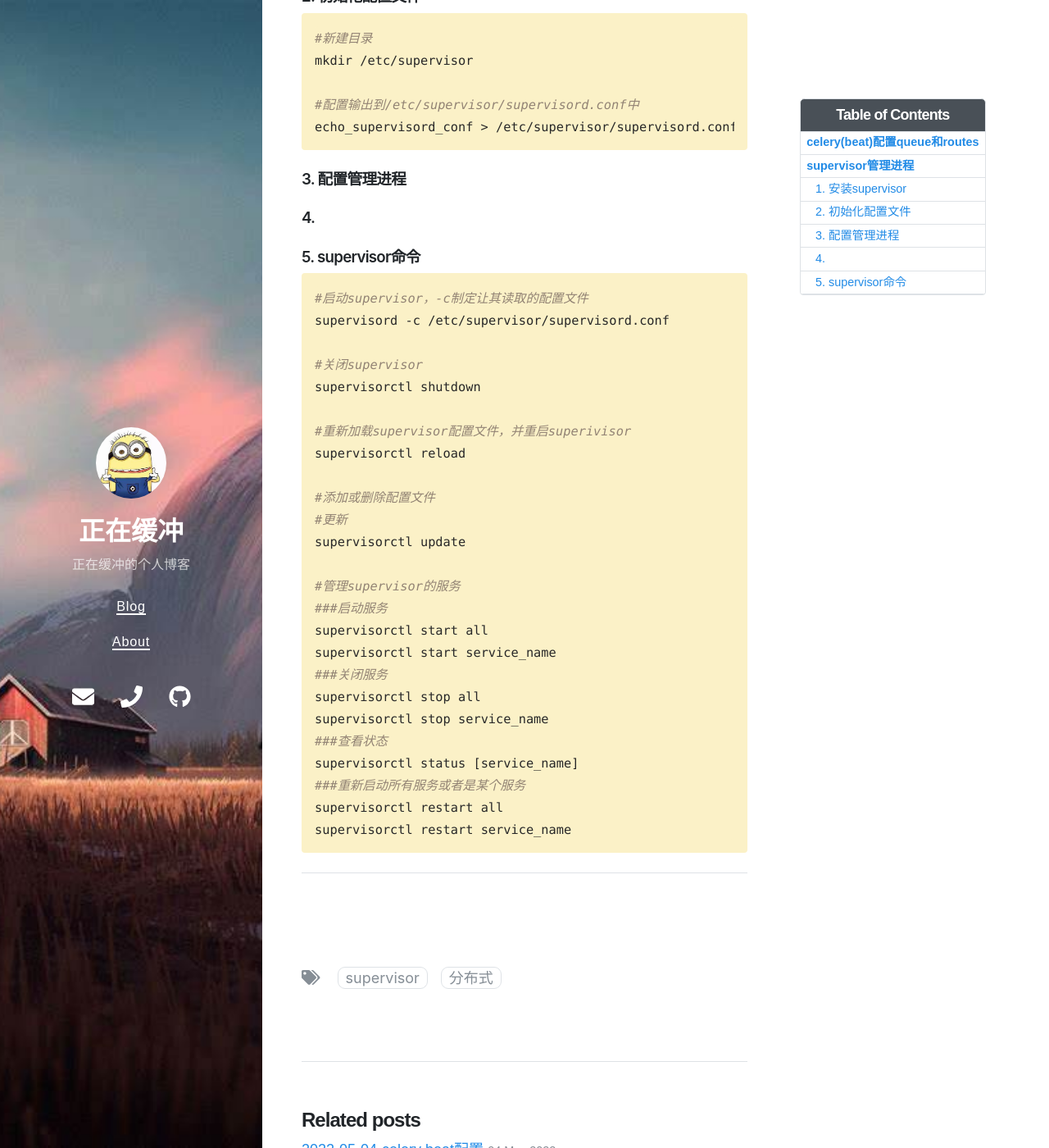
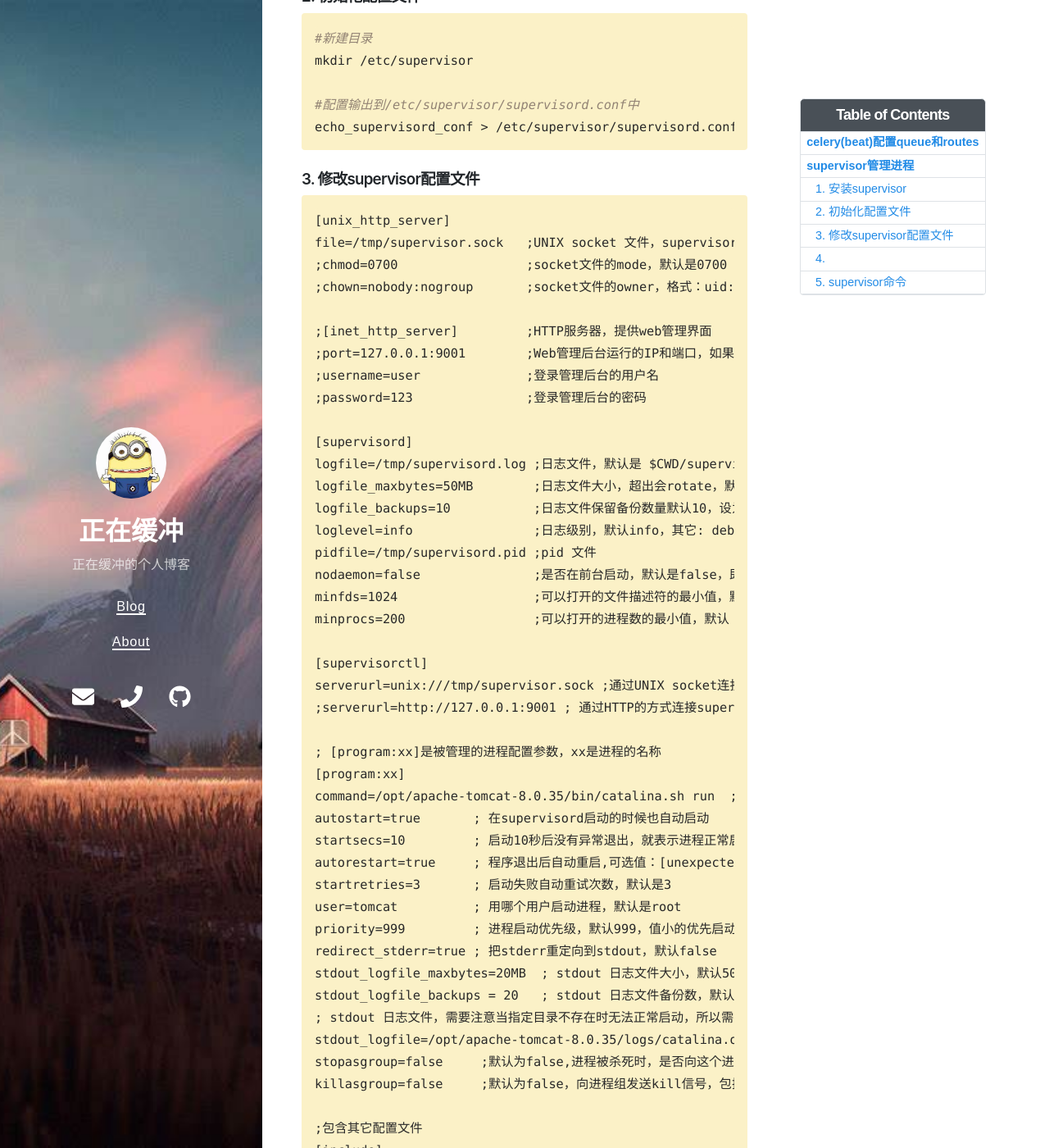
Before and after one commit to Zzhc3321/personal-blog.github.io, a Jekyll site: the page built from _posts/2022-03-13-supervisor配置.md, in a window 1280 px wide and 1400 px high, scrolled down 1244 px. Shown: the whole window at 82% size. Built offline with Jekyll 4.4.1, drawn with Linux system fonts in a browser that asks for light colours; nearby versions of some CDN libraries; some of the changed text lies outside the part shown.

Commit message:
修改文件: _posts/2022-03-13-supervisor配置.md

````diff
--- a/_posts/2022-03-13-supervisor配置.md
+++ b/_posts/2022-03-13-supervisor配置.md
@@ -74,7 +74,56 @@ mkdir /etc/supervisor
 echo_supervisord_conf > /etc/supervisor/supervisord.conf
 ```
 
-### 3. 配置管理进程
+### 3. 修改supervisor配置文件
+
+```shell
+[unix_http_server]
+file=/tmp/supervisor.sock   ;UNIX socket 文件，supervisorctl 会使用
+;chmod=0700                 ;socket文件的mode，默认是0700
+;chown=nobody:nogroup       ;socket文件的owner，格式：uid:gid
+
+;[inet_http_server]         ;HTTP服务器，提供web管理界面
+;port=127.0.0.1:9001        ;Web管理后台运行的IP和端口，如果开放到公网，需要注意安全性
+;username=user              ;登录管理后台的用户名
+;password=123               ;登录管理后台的密码
+
+[supervisord]
+logfile=/tmp/supervisord.log ;日志文件，默认是 $CWD/supervisord.log
+logfile_maxbytes=50MB        ;日志文件大小，超出会rotate，默认 50MB，如果设成0，表示不限制大小
+logfile_backups=10           ;日志文件保留备份数量默认10，设为0表示不备份
+loglevel=info                ;日志级别，默认info，其它: debug,warn,trace
+pidfile=/tmp/supervisord.pid ;pid 文件
+nodaemon=false               ;是否在前台启动，默认是false，即以 daemon 的方式启动
+minfds=1024                  ;可以打开的文件描述符的最小值，默认 1024
+minprocs=200                 ;可以打开的进程数的最小值，默认 200
+
+[supervisorctl]
+serverurl=unix:///tmp/supervisor.sock ;通过UNIX socket连接supervisord，路径与unix_http_server部分的file一致
+;serverurl=http://127.0.0.1:9001 ; 通过HTTP的方式连接supervisord
+
+; [program:xx]是被管理的进程配置参数，xx是进程的名称
+[program:xx]
+command=/opt/apache-tomcat-8.0.35/bin/catalina.sh run  ; 程序启动命令
+autostart=true       ; 在supervisord启动的时候也自动启动
+startsecs=10         ; 启动10秒后没有异常退出，就表示进程正常启动了，默认为1秒
+autorestart=true     ; 程序退出后自动重启,可选值：[unexpected,true,false]，默认为unexpected，表示进程意外杀死后才重启
+startretries=3       ; 启动失败自动重试次数，默认是3
+user=tomcat          ; 用哪个用户启动进程，默认是root
+priority=999         ; 进程启动优先级，默认999，值小的优先启动
+redirect_stderr=true ; 把stderr重定向到stdout，默认false
+stdout_logfile_maxbytes=20MB  ; stdout 日志文件大小，默认50MB
+stdout_logfile_backups = 20   ; stdout 日志文件备份数，默认是10
+; stdout 日志文件，需要注意当指定目录不存在时无法正常启动，所以需要手动创建目录（supervisord 会自动创建日志文件）
+stdout_logfile=/opt/apache-tomcat-8.0.35/logs/catalina.out
+stopasgroup=false     ;默认为false,进程被杀死时，是否向这个进程组发送stop信号，包括子进程
+killasgroup=false     ;默认为false，向进程组发送kill信号，包括子进程
+
+;包含其它配置文件
+[include]
+files = relative/directory/*.ini    ;可以指定一个或多个以.ini结束的配置文件默认配置是制定*.ini，因个人习惯命名为*.conf文件
+
+
+```
 
 
 ### 4.
````
